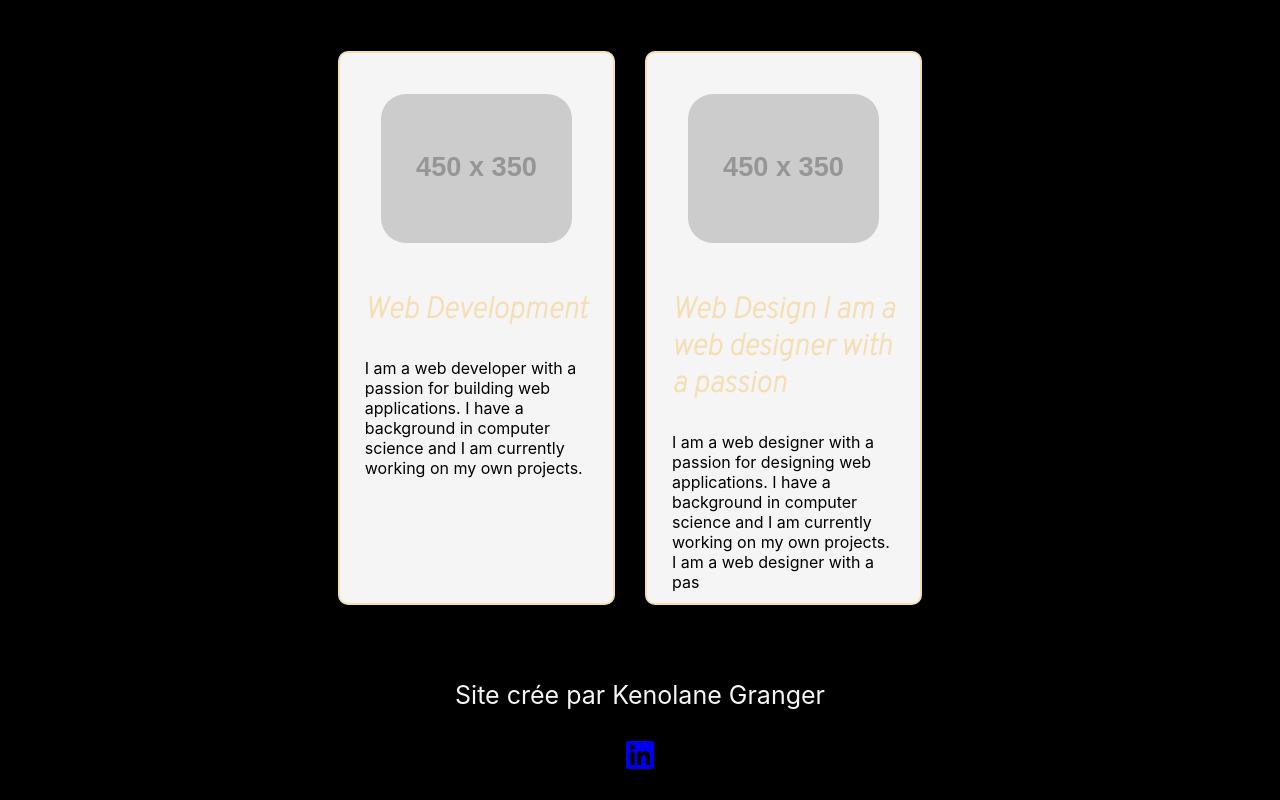
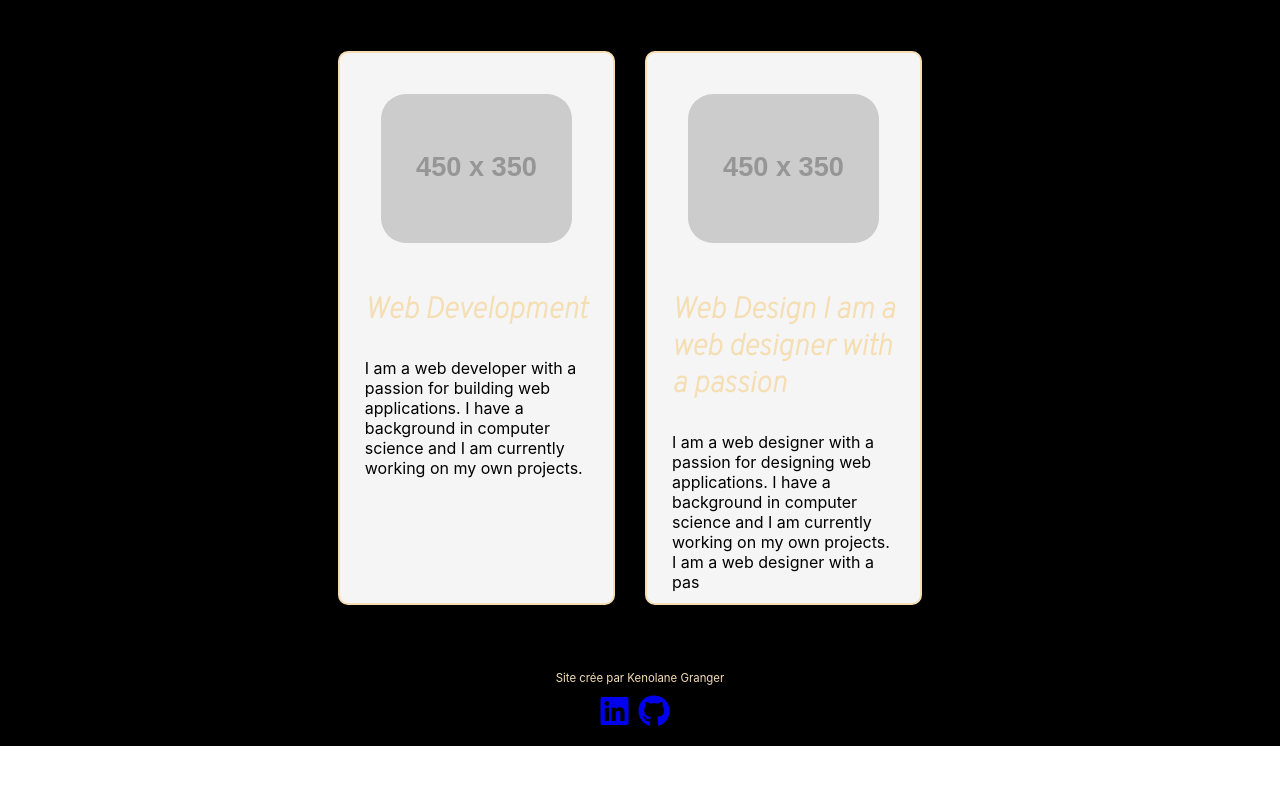
Before and after one commit to bangix28/portfolio-react, a React (Create React App) app in the folder portfolio/: page /acceuil in a window 1280 px wide. Shown: the part 358-1158 px from the top of the page. After the commit the page ends 1104 px from the top, so only its background shows below. Built offline with nearby package versions, Linux system fonts and the light colour scheme.

Commit message:
Add logo of github and align in center

```diff
--- a/portfolio/src/components/Footer.js
+++ b/portfolio/src/components/Footer.js
@@ -10,7 +10,10 @@ const Footer = () => {
                 </div>
                 <div className={"footer-icons"}>
                     <a target={"_blank"} href={"https://www.linkedin.com/in/k%C3%A9nolane-granger-95b7a6181/"}>
-                        <i className="fa-brands fa-linkedin fa-2xl"></i>
+                        <i className="fa-brands icon fa-linkedin fa-2xl"></i>
+                    </a>
+                    <a target={"_blank"} href={"https://github.com/bangix28"}>
+                        <i className="fa-brands icon fa-github fa-2xl"></i>
                     </a>
                 </div>
             </div>
--- a/portfolio/src/styles/home.scss
+++ b/portfolio/src/styles/home.scss
@@ -38,11 +38,6 @@ p {
   max-width: 100%;
   height: auto;
 }
-
-.icon-arrow-down {
-
-}
-
 
 .title-header {
   //create responsive title header
@@ -143,7 +138,7 @@ p {
   border-radius: 25px;
 }
 
-.footer-text {
+.footer-text p{
     color: wheat;
     font-size: calc(5px + 0.5vw);
     text-align: center;
@@ -152,10 +147,8 @@ p {
 }
 .footer-icons  {
     display: flex;
-    justify-content: space-around;
-    align-items: center;
-    height: 5vh;
-    width: 100%;
-    top: 0;
-    left: 0;
+    justify-content: center;
 }
+.icon {
+  margin-right: 10px;
+}
```
